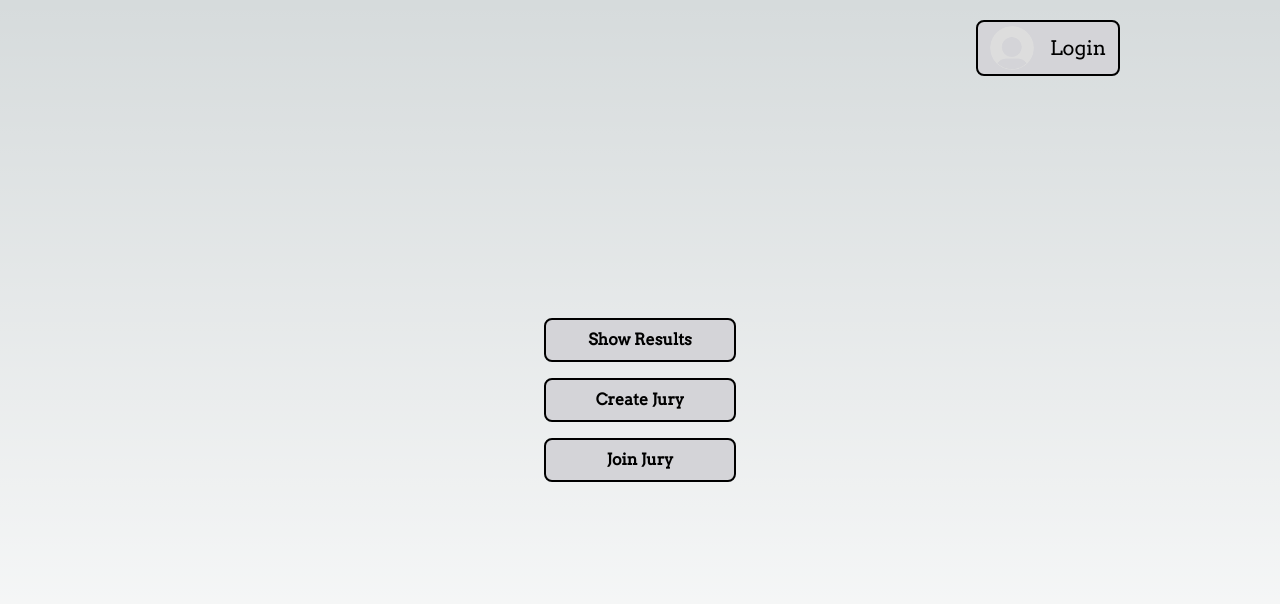
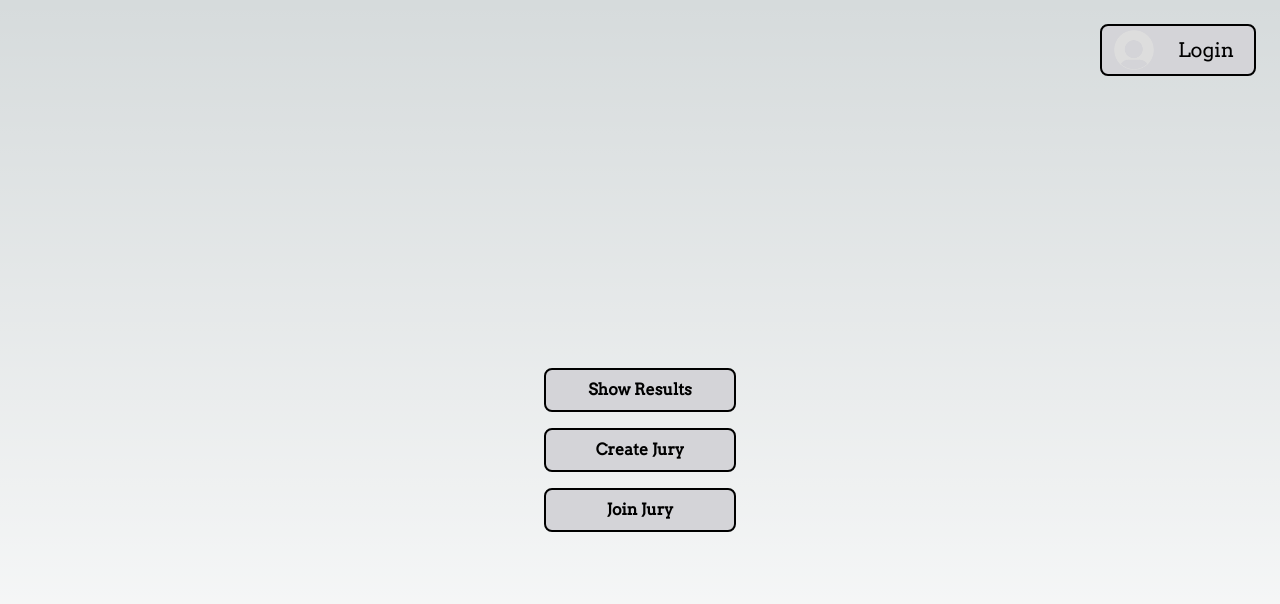
Before and after one commit to nilsfs7/fsmeet-frontend, a Next.js app: page / in a window 1280 px wide. Shown: the top 604 px of the page. Built offline with nearby package versions, Linux system fonts and the light colour scheme; no server answers.

Commit message:
avaoid absolute position for avatar

```diff
--- a/components/user/profile.tsx
+++ b/components/user/profile.tsx
@@ -1,18 +1,16 @@
 import { useSession } from 'next-auth/react';
 import router from 'next/router';
-
-interface IProfile {
-  imgUrl?: string;
-  username?: string;
-  onClick?: () => void;
-}
 
 const defaultImg = '/profile/default-pfp.png';
 const routeLogin = '/login';
 const routeAccount = '/account';
 
-const Profile = ({ imgUrl, onClick }: IProfile) => {
+const Profile = () => {
   const { data: session, status } = useSession();
+
+  // get from session
+  const imgUrl =
+    'https://scontent-muc2-1.xx.fbcdn.net/v/t31.18172-8/17492379_1395721013824677_2431623315541165382_o.jpg?_nc_cat=101&ccb=1-7&_nc_sid=174925&_nc_ohc=HxVgLT_npx4AX-WRSrd&_nc_ht=scontent-muc2-1.xx&oh=00_AfDNqfcc7VuvR0-bjrGcEHQA4Om_dOKr7xiHiS2Hu6-7Fg&oe=645399B7';
 
   const onClickProfile = (e: any) => {
     isAuthenticated() ? router.push(routeAccount) : router.push(routeLogin);
@@ -26,8 +24,8 @@ const Profile = ({ imgUrl, onClick }: IProfile) => {
     <div className="grid min-w-[100px] cursor-pointer rounded-lg border-2 border-black bg-zinc-300 p-1 hover:bg-zinc-400">
       <button className="h-full w-full" onClick={onClickProfile}>
         <div className="grid grid-flow-col items-center">
-          <img alt={'user'} src={isAuthenticated() ? imgUrl : defaultImg} className="mx-2 h-11 w-11 rounded-full object-cover" />
-          <div className="mx-2 text-xl">{isAuthenticated() && session?.user?.name ? session.user.name : 'Login'}</div>
+          <img alt={'user'} src={isAuthenticated() ? imgUrl : defaultImg} className="mx-2 h-10 w-10 rounded-full object-cover" />
+          <div className="my- mx-4 text-xl">{isAuthenticated() && session?.user?.name ? session.user.name : 'Login'}</div>
         </div>
       </button>
     </div>
--- a/pages/index.tsx
+++ b/pages/index.tsx
@@ -2,15 +2,20 @@ import Button from '@/components/common/Button';
 import Profile from '@/components/user/profile';
 import { NextPage } from 'next';
 import Link from 'next/link';
-import router from 'next/router';
 
 const CreateJury: NextPage = () => {
-  const imgUrl =
-    'https://scontent-muc2-1.xx.fbcdn.net/v/t31.18172-8/17492379_1395721013824677_2431623315541165382_o.jpg?_nc_cat=101&ccb=1-7&_nc_sid=174925&_nc_ohc=HxVgLT_npx4AX-WRSrd&_nc_ht=scontent-muc2-1.xx&oh=00_AfDNqfcc7VuvR0-bjrGcEHQA4Om_dOKr7xiHiS2Hu6-7Fg&oe=645399B7';
-
   return (
     <>
       <div className="flex h-screen flex-col justify-center">
+        {/* profile */}
+        <div className="hidden sm:block">
+          <div className="m-6 flex justify-end">
+            <Profile />
+          </div>
+        </div>
+
+        {/* menu */}
+        <div className="flex flex-grow flex-col justify-center">
           <div className="flex justify-center py-2">
             <Link href={'/results/'}>
               <Button text="Show Results" />
@@ -27,10 +32,6 @@ const CreateJury: NextPage = () => {
             </Link>
           </div>
         </div>
-
-      {/* profile */}
-      <div className="absolute right-40 top-5">
-        <Profile imgUrl={imgUrl} />
       </div>
     </>
   );
```
Lines whose indentation alone changed are shown as unchanged.
